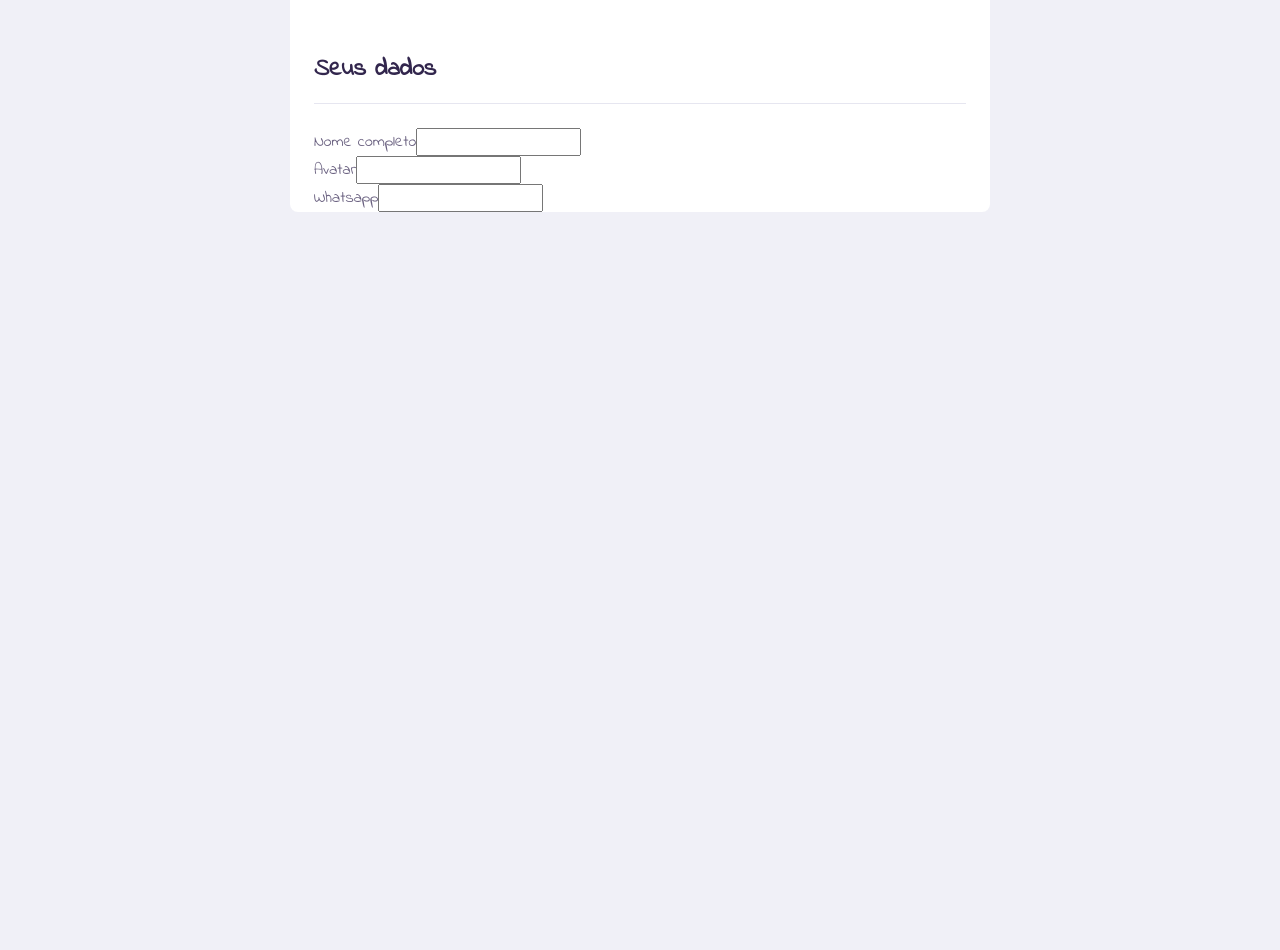
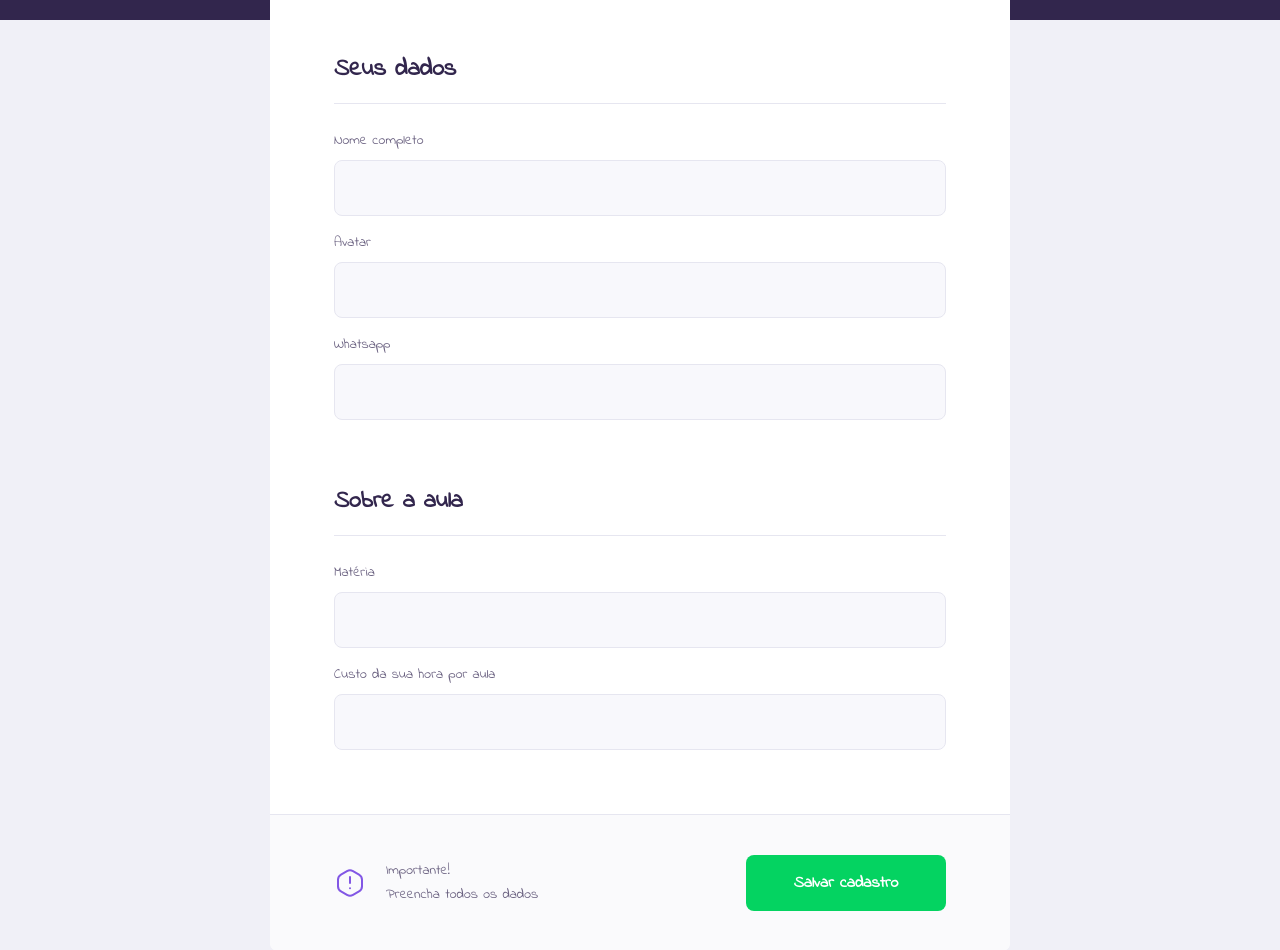
Before and after one commit to rapharenatoo/proffy, a React (Create React App) app: page /give-classes in a window 1280 px wide. Shown: the part 320-1270 px from the top of the page. Before the commit the page ends 800 px from the top, so only its background shows below. Built offline with nearby package versions, Linux system fonts and the light colour scheme; the HTML template or start-up script is replaced by a standard one; a web font is replaced by a local one.

Commit message:
ajustado 'Dados e Sobre Aula' no Form e add o CSS

```diff
--- a/src/components/Input/index.tsx
+++ b/src/components/Input/index.tsx
@@ -1,4 +1,6 @@
 import React, { InputHTMLAttributes } from 'react';
+
+import './styles.css';
 
 interface InputProps extends InputHTMLAttributes<HTMLInputElement> {
   name: string;
--- a/src/components/Input/styles.css
+++ b/src/components/Input/styles.css
@@ -0,0 +1,38 @@
+.input-block {
+  position: relative;
+}
+
+/*O '+' faz pegar todos os inputs menos o primeiro, */
+
+/* pois não tem um input antes do primeiro*/
+
+.input-block+.input-block {
+  margin-top: 1.4rem;
+}
+
+.input-block label {
+  font-size: 1.4rem;
+}
+
+.input-block input {
+  width: 100%;
+  height: 5.6rem;
+  margin-top: 0.8rem;
+  border-radius: 0.8rem;
+  background: var(--color-input-background);
+  border: 1px solid var(--color-line-in-white);
+  outline: 0;
+  padding: 0 1.6rem;
+  font: 1.6rem Indie Flower;
+}
+
+.input-block:focus-within::after {
+  width: calc(100% - 3.2rem);
+  height: 2px;
+  content: '';
+  background: var(--color-primary-light);
+  position: absolute;
+  left: 1.6rem;
+  right: 1.6rem;
+  bottom: 0;
+}
--- a/src/pages/TeacherForm/index.tsx
+++ b/src/pages/TeacherForm/index.tsx
@@ -1,6 +1,10 @@
 import React from 'react';
 import PageHeader from './../../components/PageHeader/index';
+import Input from './../../components/Input/index';
+
+import warningIcon from '../../assets/img/icons/warning.svg';
 import './styles.css'
+
 
 function TeacherForm() {
   return (
@@ -15,22 +19,28 @@
         <fieldset>
           <legend>Seus dados</legend>
 
-          <div>
-            <label htmlFor="name">Nome completo</label>
-            <input type="text" id="name" />
-          </div>
+          <Input name="name" label="Nome completo" />
+          <Input name="avatar" label="Avatar" />
+          <Input name="whatsapp" label="Whatsapp" />
+        </fieldset>
 
-          <div>
-            <label htmlFor="avatar">Avatar</label>
-            <input type="text" id="name" />
-          </div>
+        <fieldset>
+          <legend>Sobre a aula</legend>
 
-          <div>
-            <label htmlFor="whatsapp">Whatsapp</label>
-            <input type="text" id="whatsapp" />
-          </div>
+          <Input name="subject" label="Matéria" />
+          <Input name="cost" label="Custo da sua hora por aula" />
+        </fieldset>
 
-        </fieldset>
+        <footer>
+          <p>
+            <img src={warningIcon} alt="Aviso importante" />
+            Importante! <br />
+            Preencha todos os dados
+          </p>
+          <button type="button">
+            Salvar cadastro
+          </button>
+        </footer>
       </main>
     </div>
   )
--- a/src/pages/TeacherForm/styles.css
+++ b/src/pages/TeacherForm/styles.css
@@ -37,3 +37,67 @@
   padding-bottom: 1.6rem;
   border-bottom: 1px solid var(--color-line-in-white);
 }
+
+#page-teacher-form main label {
+  color: var(--coloer-text-complement);
+}
+
+#page-teacher-form main footer {
+  padding: 4rem 2.4rem;
+  background: var(--color-box-footer);
+  border-top: 1px solid var(--color-line-in-white);
+  margin-top: 6.4rem;
+}
+
+#page-teacher-form main footer p {
+  display: flex;
+  align-items: center;
+  justify-content: center;
+  font-size: 1.4rem;
+  line-height: 2.4rem;
+  color: var(--coloer-text-complement);
+}
+
+#page-teacher-form main footer p img {
+  margin-right: 2rem;
+}
+
+#page-teacher-form main footer button {
+  width: 100%;
+  height: 5.6rem;
+  background: var(--color-secundary);
+  color: var(--color-button-text);
+  border: 0;
+  border-radius: 0.8rem;
+  cursor: pointer;
+  font: 700 1.6rem Indie Flower;
+  display: flex;
+  align-items: center;
+  justify-content: center;
+  text-decoration: none;
+  transition: background-color 0.2s;
+  margin-top: 3.2rem;
+}
+
+#page-teacher-form main footer button:hover {
+  background: var(--color-secundary-dark);
+}
+
+@media (min-width: 700px) {
+  #page-teacher-form {
+    max-width: 100vw;
+  }
+  #page-teacher-form main fieldset {
+    padding: 0 6.4rem;
+  }
+  #page-teacher-form main footer {
+    padding: 4.0rem 6.4rem;
+    display: flex;
+    align-items: center;
+    justify-content: space-between;
+  }
+  #page-teacher-form main footer button {
+    width: 20rem;
+    margin-top: 0;
+  }
+}
--- a/src/pages/TeacherList/index.tsx
+++ b/src/pages/TeacherList/index.tsx
@@ -2,23 +2,16 @@
 import './styles.css'
 import PageHeader from './../../components/PageHeader/index';
 import TeacherItem from './../../components/TeacherItem/index';
+import Input from '../../components/Input';
 
 function TeacherList() {
   return (
     <div id="page-teacher-list" className="container">
       <PageHeader title="Estes são os proffys disponíveis.">
         <form id="search-teachers">
-
-
-          <div className="input-block">
-            <label htmlFor="week_day">Dia da Semana</label>
-            <input type="text" id="subject" />
-          </div>
-
-          <div className="input-block">
-            <label htmlFor="time">Hora</label>
-            <input type="text" id="subject" />
-          </div>
+          <Input name="subject" label="Matéria" />
+          <Input name="week_day" label="Dia da Semana" />
+          <Input type="time" name="time" label="Hora" />
         </form>
       </PageHeader>
 
--- a/src/pages/TeacherList/styles.css
+++ b/src/pages/TeacherList/styles.css
@@ -9,45 +9,6 @@
 
 #search-teachers label {
   color: var(--color-text-in-primary);
-}
-
-#search-teachers .input-block {
-  position: relative;
-}
-
-/*O '+' faz pegar todos os inputs menos o primeiro, */
-
-/* pois não tem um input antes do primeiro*/
-
-#search-teachers .input-block+.input-block {
-  margin-top: 1.4rem;
-}
-
-#search-teachers .input-block label {
-  font-size: 1.4rem;
-}
-
-#search-teachers .input-block input {
-  width: 100%;
-  height: 5.6rem;
-  margin-top: 0.8rem;
-  border-radius: 0.8rem;
-  background: var(--color-input-background);
-  border: 1px solid var(--color-line-in-white);
-  outline: 0;
-  padding: 0 1.6rem;
-  font: 1.6rem Indie Flower;
-}
-
-#search-teachers .input-block:focus-within::after {
-  width: calc(100% - 3.2rem);
-  height: 2px;
-  content: '';
-  background: var(--color-primary-light);
-  position: absolute;
-  left: 1.6rem;
-  right: 1.6rem;
-  bottom: 0;
 }
 
 #page-teacher-list main {
```
